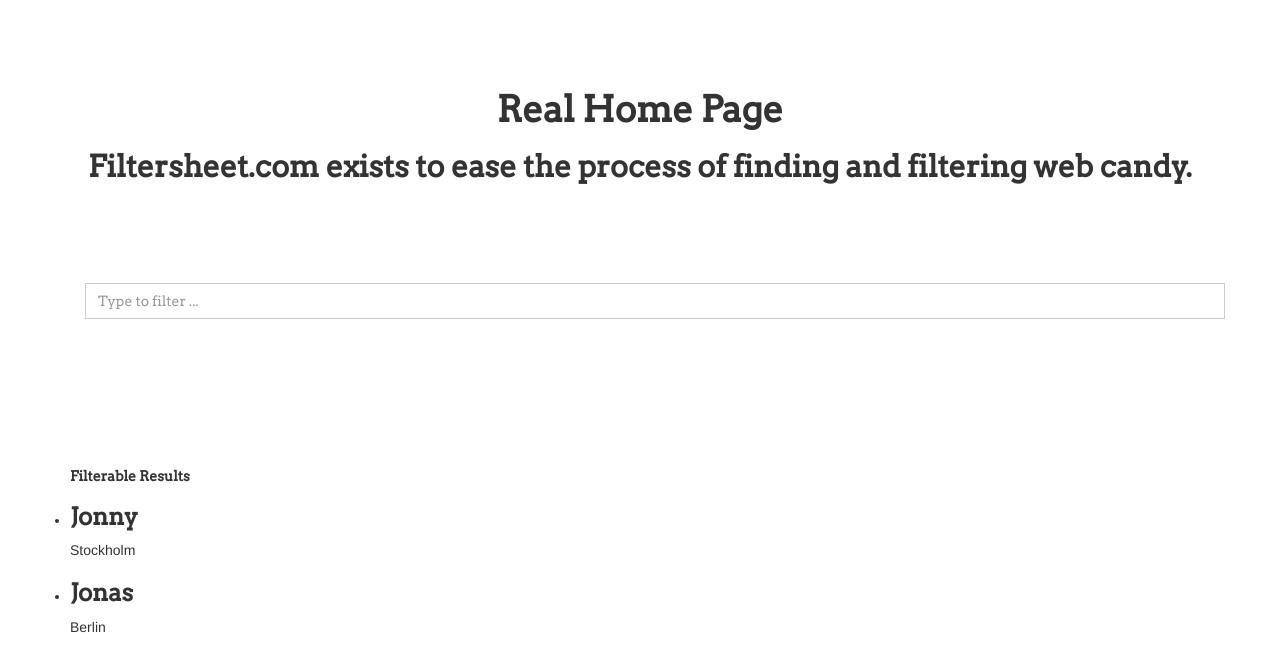
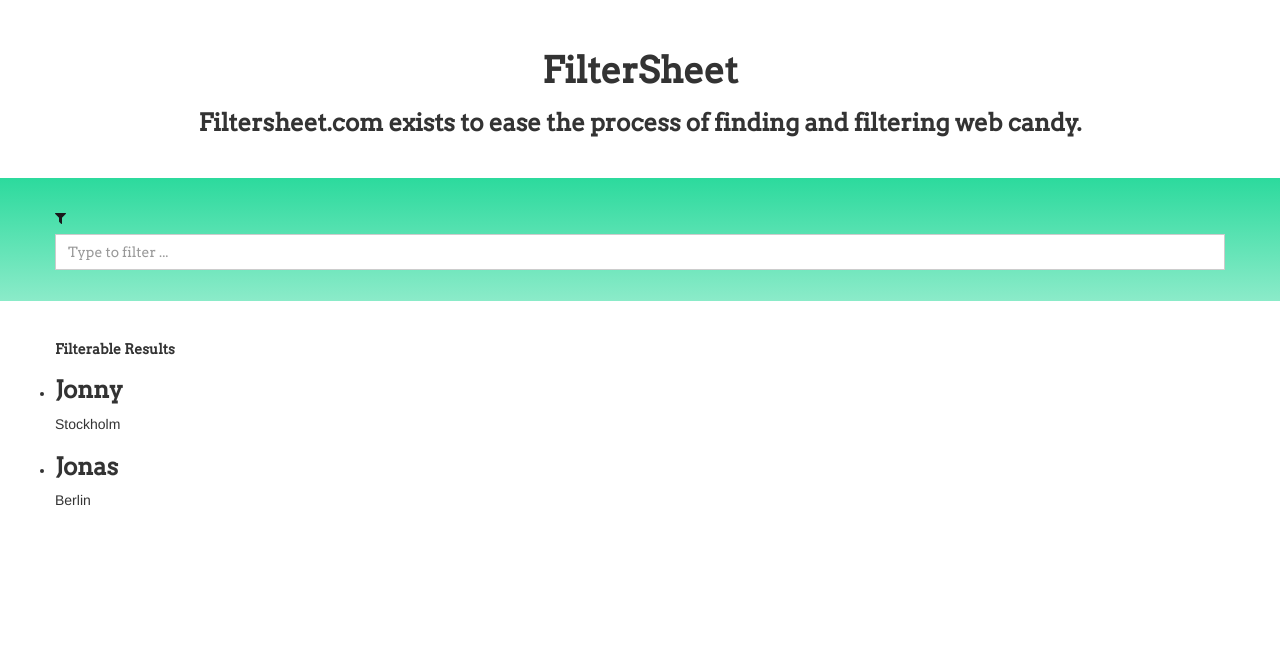
Before and after one commit to filtersheet/filtersheet.github.io, a Jekyll site: the page built from index2.html, in a window 1280 px wide. Shown: the top 672 px of the page. Built offline with Jekyll 4.4.1, drawn with Linux system fonts in a browser that asks for light colours; comment, search, counter and statistics services are not loaded.

Commit message:
edit/html - Move and update example landing page
Renames page2.html to index2.html since this will be the new
index/landing page eventually.  Adjusts sections. Breaks out the search
bar into a smaller section and applies styling.

```diff
--- a/page2.html
+++ b/index2.html
@@ -6,23 +6,30 @@ searchable: "true"
 ---
 
 <section id="intro" class="content-section">
-    <div class="container horizontal-padding-large">
+    <div class="container horizontal-padding-medium">
         <div class="row">
             <div class="intro-body">
-                <h1 class="brand-heading text-center">Real Home Page</h1>
-                <h2 class="brand-subheading text-center">{{ site.description }}</h2>
-        <div><!-- /.row -->
-    </div><!-- /.container -->
-
-    <div class="container horizontal-padding-top">
-        <div class="row">
-            <input type="search" class="search form-control form-top-pad" placeholder="Type to filter ...">
+                <h1 class="text-center">{{ site.title }}</h1>
+                <h3 class="text-center">{{ site.description }}</h3>
         <div><!-- /.row -->
     </div><!-- /.container -->
 </section><!-- /#intro -->
 
+<section id="intro" class="search-section">
+    <div class="palette background-light-tone">
+        <div class="container horizontal-padding-medium">
+            <div class="row">
+                <div class="searchbar-inner-addon">
+                    <i class="fa fa-filter"></i>
+                    <input type="search" class="search form-control form-top-pad" placeholder="Type to filter ...">
+                </div>
+            <div><!-- /.row -->
+        </div><!-- /.container -->
+    </div><!-- /.palette -->
+</section><!-- /#intro -->
+
 <section>
-    <div class="container horizontal-padding-large">
+    <div class="container horizontal-padding-medium">
         <div class="row">
         <h5>Filterable Results</h5>
             <ul class="list">
```
